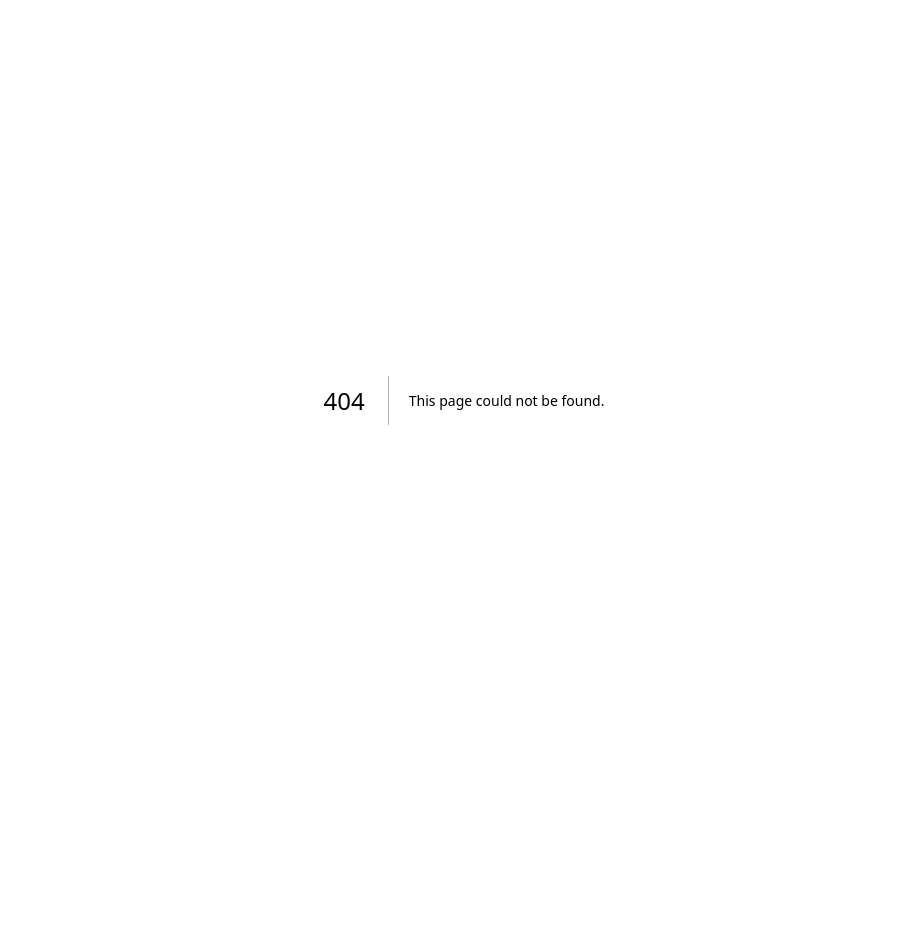
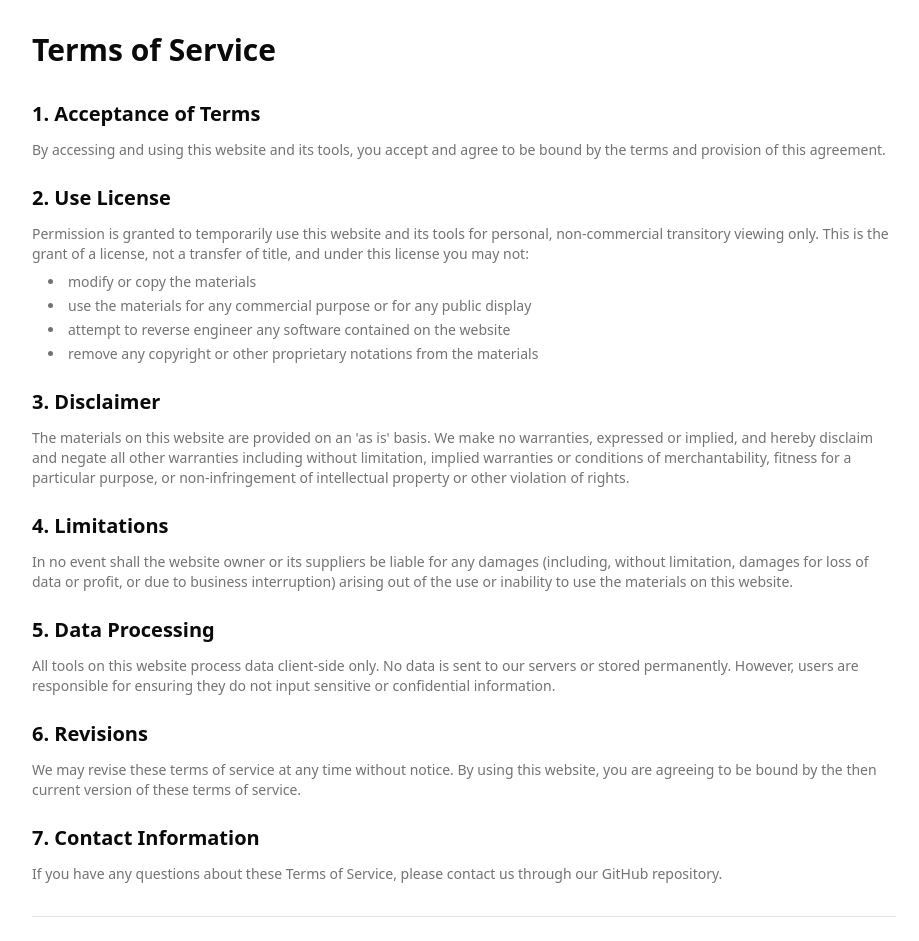
Before and after one commit to jobacx/dev-tools, a Next.js app: page /terms in a window 1280 px wide. Before the commit this address had no page. Shown: the top 941 px of the page, without its empty margins (176-1095 px from the left). Before the commit the page ends 800 px from the top, so only its background shows below. Built offline with nearby package versions, Linux system fonts and the light colour scheme.

Commit message:
feat: add legal pages

```diff
--- /dev/null
+++ b/src/app/privacy/page.tsx
@@ -0,0 +1,84 @@
+export default function PrivacyPolicy() {
+  return (
+    <div className="container mx-auto px-4 py-8 max-w-4xl">
+      <h1 className="text-3xl font-bold mb-8">Privacy Policy</h1>
+
+      <div className="space-y-6 text-sm">
+        <section>
+          <h2 className="text-xl font-semibold mb-3">1. Information We Collect</h2>
+          <p className="text-muted-foreground">
+            This website does not collect, store, or transmit any personal information. All tools
+            operate entirely client-side in your browser.
+          </p>
+        </section>
+
+        <section>
+          <h2 className="text-xl font-semibold mb-3">2. Data Processing</h2>
+          <p className="text-muted-foreground mb-2">
+            All data processing happens locally in your browser. This means:
+          </p>
+          <ul className="list-disc list-inside text-muted-foreground space-y-1 ml-4">
+            <li>No data is sent to our servers</li>
+            <li>No data is stored on our servers</li>
+            <li>No data is shared with third parties</li>
+            <li>All processing is done locally on your device</li>
+          </ul>
+        </section>
+
+        <section>
+          <h2 className="text-xl font-semibold mb-3">3. Cookies</h2>
+          <p className="text-muted-foreground">
+            This website may use local storage and session storage to remember your preferences
+            (such as theme settings) but does not use tracking cookies or collect personal information.
+          </p>
+        </section>
+
+        <section>
+          <h2 className="text-xl font-semibold mb-3">4. Third-Party Services</h2>
+          <p className="text-muted-foreground">
+            This website is hosted on Vercel/Netlify and may use their analytics services.
+            Please refer to their privacy policies for more information about their data practices.
+          </p>
+        </section>
+
+        <section>
+          <h2 className="text-xl font-semibold mb-3">5. Security</h2>
+          <p className="text-muted-foreground">
+            Since all processing happens client-side, your data never leaves your device.
+            However, we recommend not entering sensitive or confidential information into any web-based tools.
+          </p>
+        </section>
+
+        <section>
+          <h2 className="text-xl font-semibold mb-3">6. Your Rights</h2>
+          <p className="text-muted-foreground">
+            Since we don't collect or store any personal data, there is no personal information
+            to access, modify, or delete. All data remains under your control on your device.
+          </p>
+        </section>
+
+        <section>
+          <h2 className="text-xl font-semibred mb-3">7. Changes to This Policy</h2>
+          <p className="text-muted-foreground">
+            We may update this privacy policy from time to time. Any changes will be posted on
+            this page with an updated revision date.
+          </p>
+        </section>
+
+        <section>
+          <h2 className="text-xl font-semibold mb-3">8. Contact Us</h2>
+          <p className="text-muted-foreground">
+            If you have any questions about this Privacy Policy, please contact us through our
+            GitHub repository.
+          </p>
+        </section>
+      </div>
+
+      <div className="mt-8 pt-6 border-t">
+        <p className="text-xs text-muted-foreground">
+          Last updated: August 6, 2025
+        </p>
+      </div>
+    </div>
+  );
+}
--- /dev/null
+++ b/src/app/terms/page.tsx
@@ -0,0 +1,81 @@
+export default function TermsOfService() {
+  return (
+    <div className="container mx-auto px-4 py-8 max-w-4xl">
+      <h1 className="text-3xl font-bold mb-8">Terms of Service</h1>
+
+      <div className="space-y-6 text-sm">
+        <section>
+          <h2 className="text-xl font-semibold mb-3">1. Acceptance of Terms</h2>
+          <p className="text-muted-foreground">
+            By accessing and using this website and its tools, you accept and agree to be bound by
+            the terms and provision of this agreement.
+          </p>
+        </section>
+
+        <section>
+          <h2 className="text-xl font-semibold mb-3">2. Use License</h2>
+          <p className="text-muted-foreground mb-2">
+            Permission is granted to temporarily use this website and its tools for personal,
+            non-commercial transitory viewing only. This is the grant of a license, not a transfer of title, and under this license you may not:
+          </p>
+          <ul className="list-disc list-inside text-muted-foreground space-y-1 ml-4">
+            <li>modify or copy the materials</li>
+            <li>use the materials for any commercial purpose or for any public display</li>
+            <li>attempt to reverse engineer any software contained on the website</li>
+            <li>remove any copyright or other proprietary notations from the materials</li>
+          </ul>
+        </section>
+
+        <section>
+          <h2 className="text-xl font-semibold mb-3">3. Disclaimer</h2>
+          <p className="text-muted-foreground">
+            The materials on this website are provided on an 'as is' basis. We make no warranties,
+            expressed or implied, and hereby disclaim and negate all other warranties including
+            without limitation, implied warranties or conditions of merchantability, fitness for
+            a particular purpose, or non-infringement of intellectual property or other violation of rights.
+          </p>
+        </section>
+
+        <section>
+          <h2 className="text-xl font-semibold mb-3">4. Limitations</h2>
+          <p className="text-muted-foreground">
+            In no event shall the website owner or its suppliers be liable for any damages
+            (including, without limitation, damages for loss of data or profit, or due to business
+            interruption) arising out of the use or inability to use the materials on this website.
+          </p>
+        </section>
+
+        <section>
+          <h2 className="text-xl font-semibold mb-3">5. Data Processing</h2>
+          <p className="text-muted-foreground">
+            All tools on this website process data client-side only. No data is sent to our servers
+            or stored permanently. However, users are responsible for ensuring they do not input
+            sensitive or confidential information.
+          </p>
+        </section>
+
+        <section>
+          <h2 className="text-xl font-semibold mb-3">6. Revisions</h2>
+          <p className="text-muted-foreground">
+            We may revise these terms of service at any time without notice. By using this website,
+            you are agreeing to be bound by the then current version of these terms of service.
+          </p>
+        </section>
+
+        <section>
+          <h2 className="text-xl font-semibold mb-3">7. Contact Information</h2>
+          <p className="text-muted-foreground">
+            If you have any questions about these Terms of Service, please contact us through our
+            GitHub repository.
+          </p>
+        </section>
+      </div>
+
+      <div className="mt-8 pt-6 border-t">
+        <p className="text-xs text-muted-foreground">
+          Last updated: August 6, 2025
+        </p>
+      </div>
+    </div>
+  );
+}
--- a/src/components/footer.tsx
+++ b/src/components/footer.tsx
@@ -1,8 +1,10 @@
+import Link from "next/link";
+
 export default function Footer() {
   return (
     <footer className="border-t bg-background/95 backdrop-blur supports-[backdrop-filter]:bg-background/60">
       <div className="container mx-auto px-4 py-6">
-        <div className="flex flex-col items-center justify-center space-y-2">
+        <div className="flex flex-col items-center justify-center space-y-3">
           <p className="text-sm text-muted-foreground">
             Created with ❤️ by{" "}
             <a
@@ -14,6 +16,21 @@ export default function Footer() {
               jobacx
             </a>
           </p>
+          <div className="flex items-center space-x-6 text-xs text-muted-foreground">
+            <Link
+              href="/terms"
+              className="hover:text-foreground hover:underline transition-colors"
+            >
+              Terms of Service
+            </Link>
+            <span className="text-muted-foreground/50">•</span>
+            <Link
+              href="/privacy"
+              className="hover:text-foreground hover:underline transition-colors"
+            >
+              Privacy Policy
+            </Link>
+          </div>
           <p className="text-xs text-muted-foreground">
             © 2025 All rights reserved
           </p>
```
